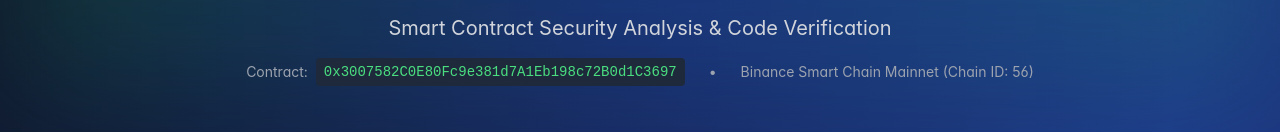
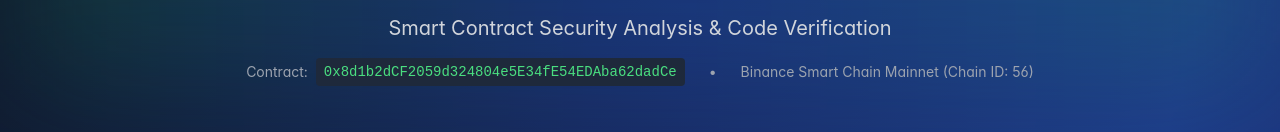
Before and after one commit to falcoxcorp/WAR-OF-ELEMENTS, a React (Vite) app: page /audit in a window 1280 px wide. Shown: the part 269-401 px from the top of the page. Built offline with nearby package versions, Linux system fonts and the light colour scheme.

Commit message:
Updated Audit.tsx

```diff
--- a/src/pages/Audit.tsx
+++ b/src/pages/Audit.tsx
@@ -4,7 +4,7 @@
 const Audit = () => {
   // Real contract data - ready for actual audit information
   const auditData = {
-    contractAddress: '0x3007582C0E80Fc9e381d7A1Eb198c72B0d1C3697',
+    contractAddress: '0x8d1b2dCF2059d324804e5E34fE54EDAba62dadCe',
     auditFirm: 'Pending Professional Audit',
     auditDate: 'Q1 2025 (Scheduled)',
     auditScore: 'Pending Completion',
```
